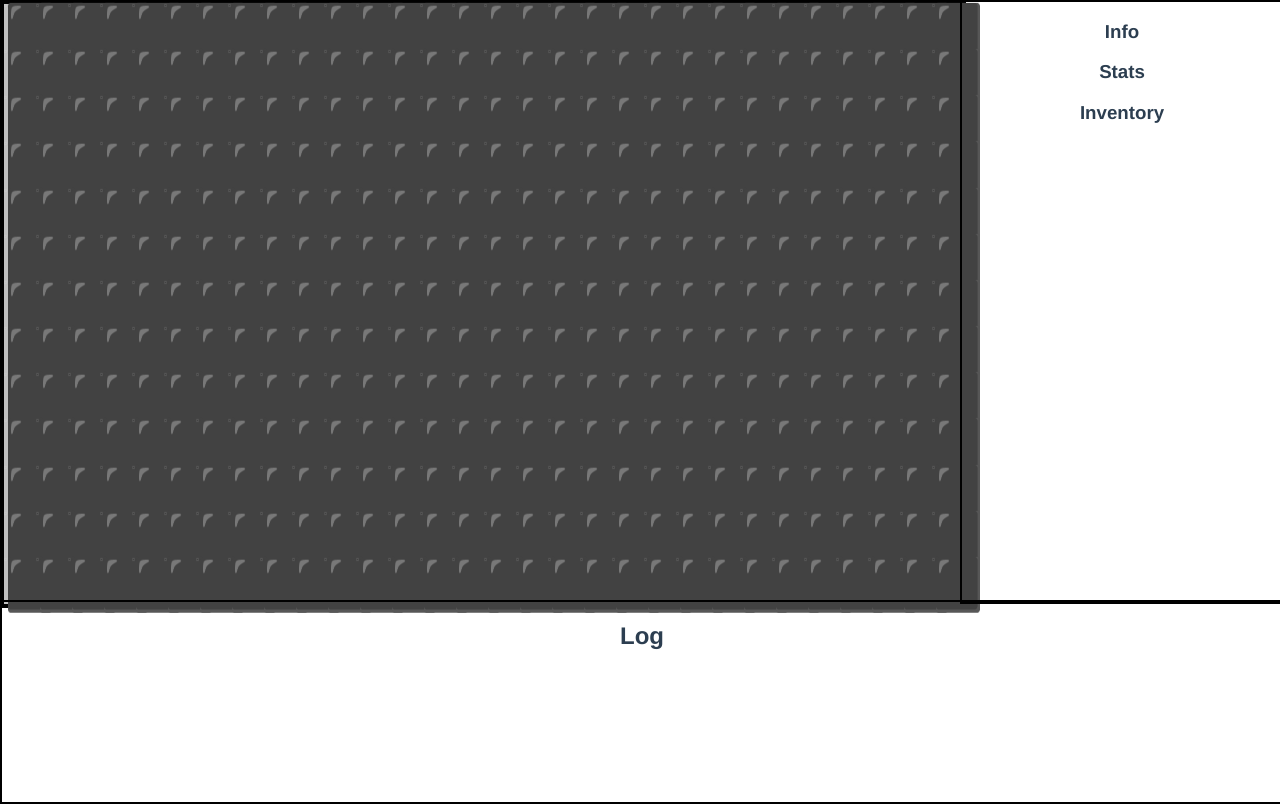
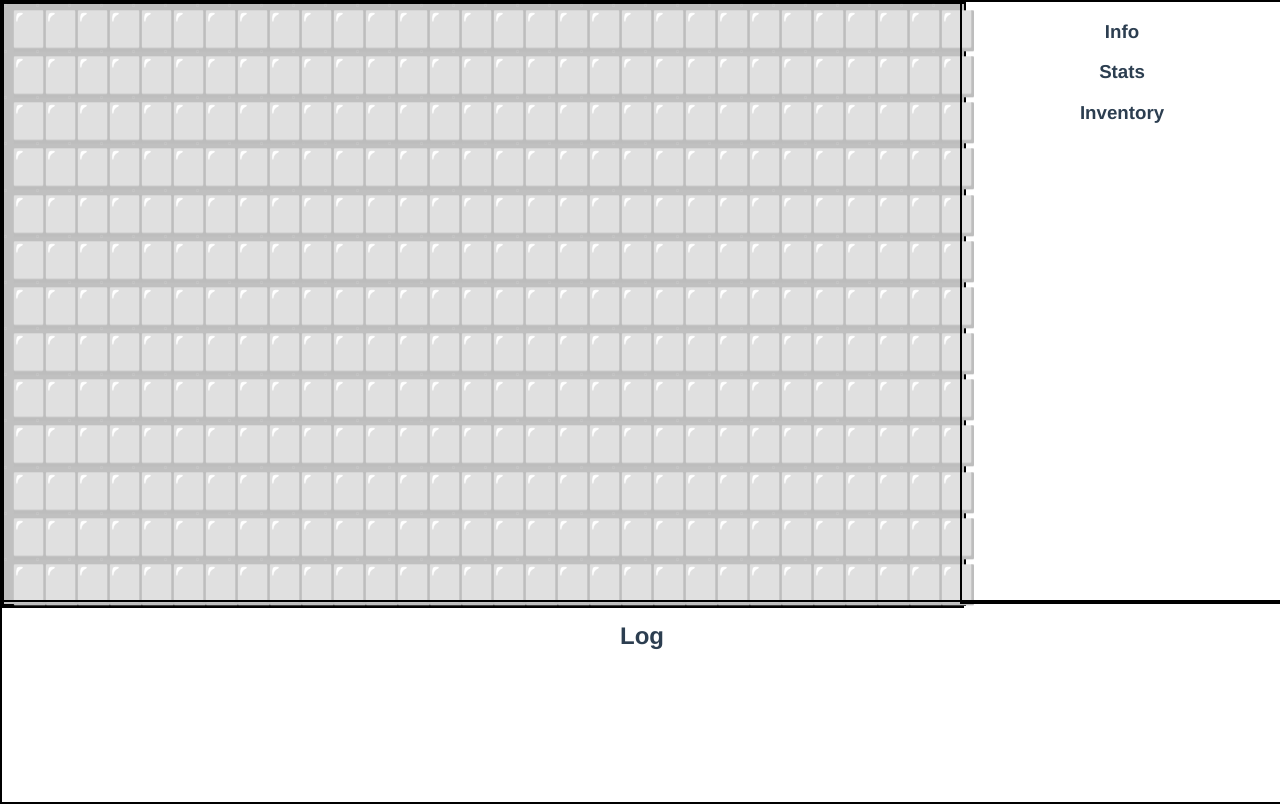
Before and after one commit to Humakt83/vue-rougelite, a Vue app: page / in a window 1280 px wide. Built offline with nearby package versions, Linux system fonts and the light colour scheme.

Commit message:
Is wall support

```diff
--- a/src/components/Level.vue
+++ b/src/components/Level.vue
@@ -47,7 +47,7 @@ const generateLevelData = (level) => {
 
   level.level.map((tile) => {
     tiles.push({
-      type: getTile(tile.tileType),
+      type: tile.isWall ? "⬛":"◻️",
       x: tile.x * (100 / columns),
       y: tile.y * (100 / rows)
     })
```
